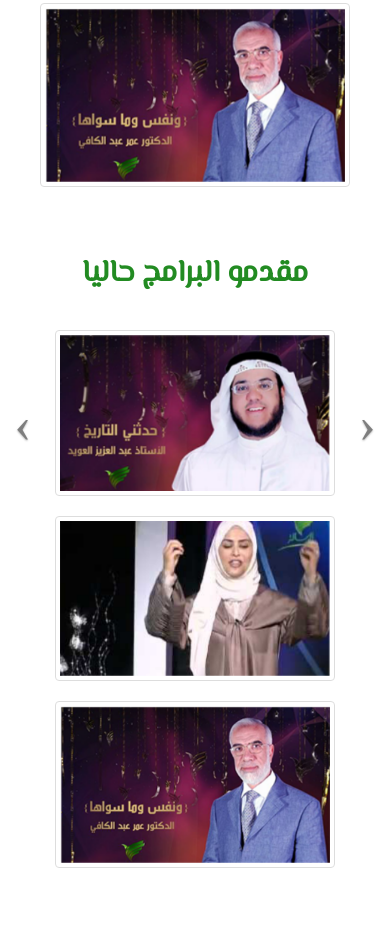
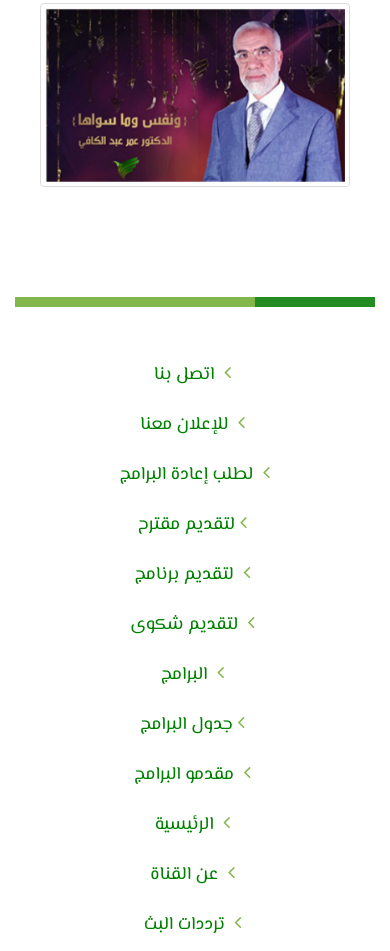
Before and after one commit to maheralayoubi/Mohamad, a plain HTML site: page new-job/index.html in a window 390 px wide. Shown: the part 5833-6784 px from the top of the page. Drawn offline with nearby package versions, Linux system fonts and the light colour scheme; a web font is replaced by a local one.

Commit message:
Removing old contsiner

```diff
--- a/new-job/index.html
+++ b/new-job/index.html
@@ -325,46 +325,6 @@
       </div>
     </div>
   </div>
-  <div class="container">
-<div class="providers">
-    <h1>مقدمو البرامج حاليا</h1>
-</div>
-  <div class='row'>
-    <div class=''>
-      <div class="carousel slide media-carousel" id="media">
-        <div class="carousel-inner">
-          <div class="item  active">
-            <div class="row">
-              <div class="col-md-4">
-                <a class="thumbnail" href="#"><img alt="" src="image/pro1.PNG"></a>
-              </div>
-              <div class="col-md-4">
-                <a class="thumbnail" href="#"><img alt="" src="image/pro2.PNG"></a>
-              </div>
-              <div class="col-md-4">
-                <a class="thumbnail" href="#"><img alt="" src="image/pro3.PNG"></a>
-              </div>
-            </div>
-          </div>
-          <div class="item">
-            <div class="row">
-              <div class="col-md-4">
-                <a class="thumbnail" href="#"><img alt="" src="image/pro4.PNG"></a>
-              </div>
-              <div class="col-md-4">
-                <a class="thumbnail" href="#"><img alt="" src="image/pro5.PNG"></a>
-              </div>
-              <div class="col-md-4">
-                <a class="thumbnail" href="#"><img alt="" src="image/pro6.PNG"></a>
-              </div>
-            </div>
-          </div>
-        </div>
-        <a data-slide="prev" href="#media" class="left carousel-control">‹</a>
-        <a data-slide="next" href="#media" class="right carousel-control">›</a>
-      </div>
-    </div>
-  </div>
        </div>
       <!--End of Program Providers-->
       <br><br><br>
```
